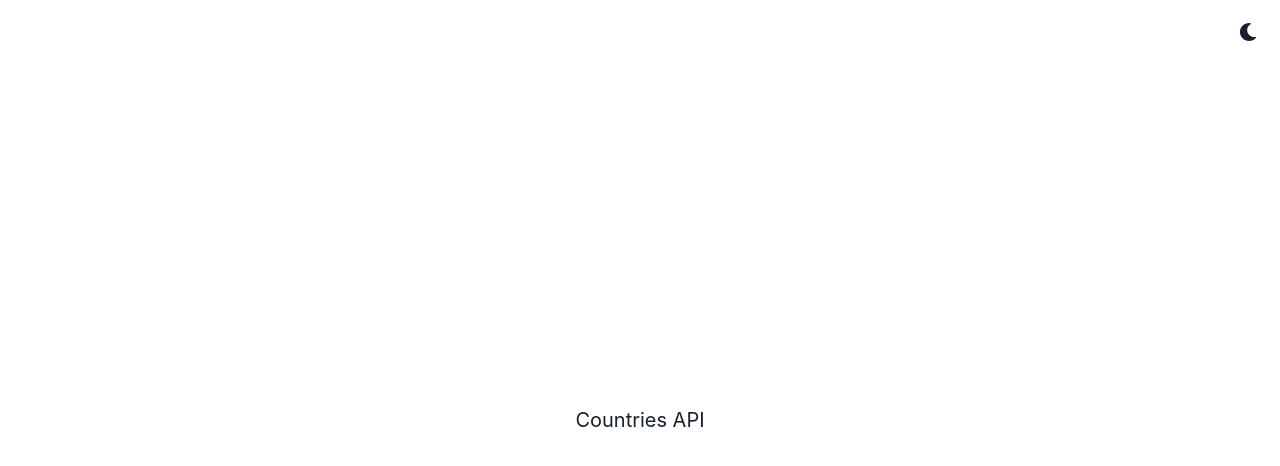
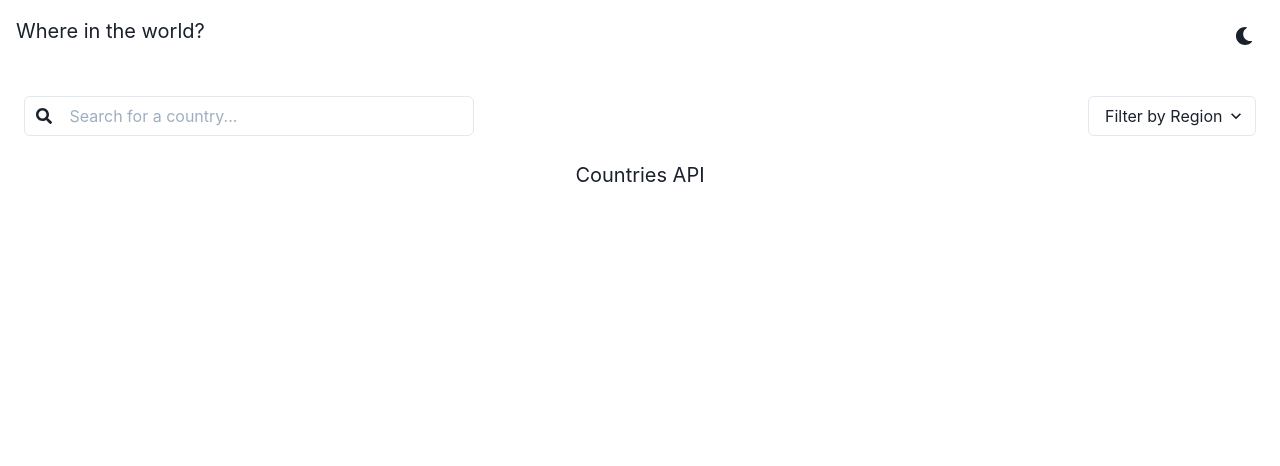
Before and after one commit to tokich6/countries, a React (Create React App) app: page / in a window 1280 px wide. Shown: the top 466 px of the page. Built offline with nearby package versions, Linux system fonts and the light colour scheme.

Commit message:
add header and search components

```diff
--- a/src/App.js
+++ b/src/App.js
@@ -7,31 +7,25 @@ import {
   VStack,
   Code,
   Grid,
-  theme,
+  // theme,
 } from '@chakra-ui/react';
 import { ColorModeSwitcher } from './ColorModeSwitcher';
+import Header from './components/Header';
+import Search from './components/Search';
+import theme from "./theme";
 
 function App() {
   return (
     <ChakraProvider theme={theme}>
-      <Box textAlign="center" fontSize="xl">
-        <Grid minH="100vh" p={3}>
-          <ColorModeSwitcher justifySelf="flex-end" />
+      <Box fontSize="xl">
+        <Header />
+        <Search />
           <VStack spacing={8}>
+
             <Text>
               Countries API
             </Text>
-            {/* <Link
-              color="teal.500"
-              href="https://chakra-ui.com"
-              fontSize="2xl"
-              target="_blank"
-              rel="noopener noreferrer"
-            >
-              Learn Chakra
-            </Link> */}
           </VStack>
-        </Grid>
       </Box>
     </ChakraProvider>
   );
--- a/src/ColorModeSwitcher.js
+++ b/src/ColorModeSwitcher.js
@@ -4,6 +4,10 @@ import { FaMoon, FaSun } from 'react-icons/fa';
 
 export const ColorModeSwitcher = props => {
   const { toggleColorMode } = useColorMode();
+
+  const bg = useColorModeValue("hsl(207, 26%, 17%)", "hsl(0, 0%, 98%)");
+  const color = useColorModeValue("hsl(0, 0%, 100%)", "hsl(200, 15%, 8%)");
+
   const text = useColorModeValue('dark', 'light');
   const SwitchIcon = useColorModeValue(FaMoon, FaSun);
 
--- /dev/null
+++ b/src/components/Header.js
@@ -0,0 +1,17 @@
+import { Flex, Spacer } from "@chakra-ui/react";
+import { ColorModeSwitcher } from '../ColorModeSwitcher';
+
+
+const Header = () => {
+  return (
+    <>
+      <Flex p={4}>
+      <h1>Where in the world? </h1>
+      <Spacer />
+      <ColorModeSwitcher />
+      </Flex>
+    </>
+  )
+}
+
+export default Header;
--- /dev/null
+++ b/src/components/Search.js
@@ -0,0 +1,83 @@
+import { useState, useEffect } from 'react';
+import { Box, Flex, Spacer, VStack, Input, InputGroup, InputLeftElement, Select } from "@chakra-ui/react";
+import { FaSearch } from 'react-icons/fa';
+
+
+const Search = () => {
+  const [isMobile, setMobile] = useState(window.innerWidth < 670);
+  const [country, setCountry] = useState("");
+  const [region, setRegion] = useState("");
+
+  const updateMedia = () => {
+    setMobile(window.innerWidth < 670);
+  };
+
+  useEffect(() => {
+    window.addEventListener("resize", updateMedia);
+    return () => window.removeEventListener("resize", updateMedia);
+  });
+
+  const getCountry = (event) => {
+    setCountry(event.target.value);
+  }
+  console.log(country);
+
+  const getRegion = (event) => setRegion(event.target.value);
+  console.log(region);
+
+
+
+  return (
+    <>
+      { isMobile ? (
+        <VStack spacing={6}>
+          <InputGroup >
+            <InputLeftElement
+              pointerEvents="none"
+              children={<FaSearch color="gray.300" />}
+            />
+            <Input placeholder=" Search for a country..." variant="outline" onChange={getCountry} value={country} />
+          </InputGroup>
+
+
+          <Select placeholder="Filter by Region" value={region} onChange={getRegion} >
+            <option value="Africa">Africa</option>
+            <option value="America">America</option>
+            <option value="Asia">Asia</option>
+            <option value="Europe">Europe</option>
+            <option value="Oceania">Oceania</option>
+          </Select>
+        </VStack>
+      )
+
+        : (
+
+          <Flex p={6}>
+            <Box w={450}>
+              <InputGroup>
+                <InputLeftElement
+                  pointerEvents="none"
+                  children={<FaSearch color="gray.300" />}
+                />
+                <Input placeholder=" Search for a country..." variant="outline" onChange={getCountry} value={country} />
+              </InputGroup>
+            </Box>
+
+            <Spacer />
+            <Box>
+              <Select placeholder="Filter by Region" value={region} onChange={getRegion}>
+                <option value="Africa">Africa</option>
+                <option value="America">America</option>
+                <option value="Asia">Asia</option>
+                <option value="Europe">Europe</option>
+                <option value="Oceania">Oceania</option>
+              </Select>
+            </Box>
+          </Flex>
+        )
+      }
+    </>
+  )
+}
+
+export default Search;
--- a/src/index.js
+++ b/src/index.js
@@ -2,6 +2,7 @@ import { ColorModeScript } from '@chakra-ui/react';
 import React, { StrictMode } from 'react';
 import ReactDOM from 'react-dom';
 import App from './App';
+
 
 ReactDOM.render(
   <StrictMode>
--- /dev/null
+++ b/src/theme.js
@@ -0,0 +1,41 @@
+// 1. import `extendTheme` function
+import { extendTheme } from "@chakra-ui/react"
+
+// 2. Add your color mode config
+// const config = {
+//   initialColorMode: "dark",
+//   useSystemColorMode: false,
+// }
+
+// 3. extend the theme
+const theme = extendTheme({
+  // components: {
+  //   Button: {
+  //     // 1. We can update the base styles
+  //     baseStyle: {
+  //       fontWeight: "bold", // Normally, it is "semibold"
+  //     },
+  //     // 2. We can add a new button size or extend existing
+  //     sizes: {
+  //       xl: {
+  //         h: "56px",
+  //         fontSize: "lg",
+  //         px: "32px",
+  //       },
+  //     },
+  //     // 3. We can add a new visual variant
+  //     variants: {
+  //       "with-shadow": {
+  //         bg: "red.400",
+  //         boxShadow: "0 0 2px 2px #efdfde",
+  //       },
+  // 4. We can override existing variants
+  solid: (props) => ({
+    bg: props.colorMode === "dark" ? "red.300" : "red.500",
+  }),
+  //     },
+  //   },
+  // },
+})
+
+export default theme
```
